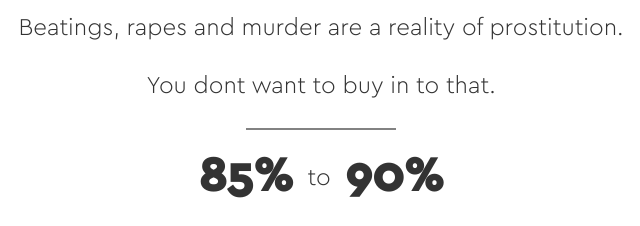
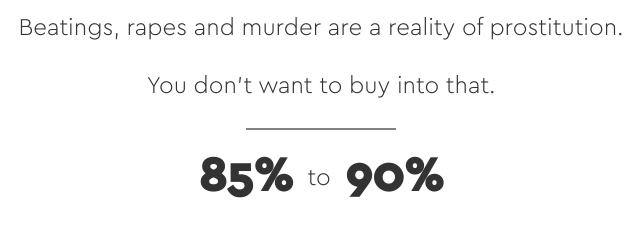
Before and after one commit to freedom-signal/deterrence-site-template, a Gatsby site: page /harm in a window 1280 px wide. Shown: the part 729-955 px from the top of the page, 319-959 px from the left. Built offline with nearby package versions, Linux system fonts and the light colour scheme; Gatsby itself is replaced by a stand-in of ours.

Commit message:
Fix typo and add apostrophe

```diff
--- a/src/pages/harm.js
+++ b/src/pages/harm.js
@@ -18,7 +18,7 @@ const HarmPage = ({ data }) => (
     <div className={sharedStyles.pageWrapper}>
       <div>
         <p className={styles.firstStatement}>Beatings, rapes and murder are a reality of prostitution.</p>
-        <p className={styles.firstStatement}>You dont want to buy in to that.</p>
+        <p className={styles.firstStatement}>You don't want to buy into that.</p>
       </div>
       <div className={sharedStyles.dividerLine}></div>
       <div className={styles.statDiv}>
```
